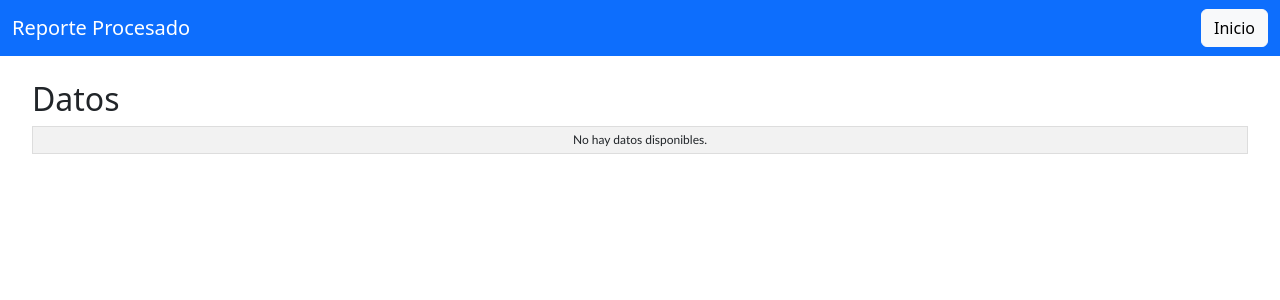
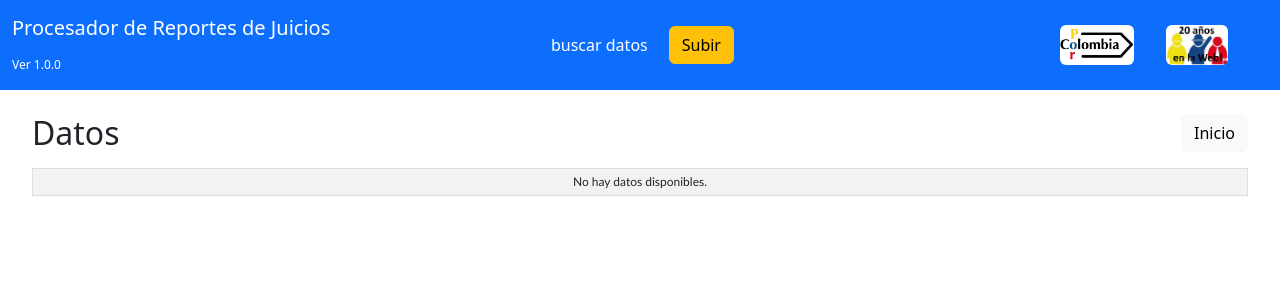
Before and after one commit to lhernandezs/caja, a Flask app: template templates/datos.html in a window 1280 px wide. Shown: the top 300 px of the page. Run offline with Flask 3, Linux system fonts and the light colour scheme; the template is opened without the code that fills it, so the values that code supplies are empty.

Commit message:
2C 29 ago 2025

```diff
--- a/app.py
+++ b/app.py
@@ -122,10 +122,10 @@ def view_datos(ficha):
     try:
         #OJO.. tener en cuenta que leerARchivo está colocando un directorio, debe mejorarse los parametros de este metodo en EntradaSalida
         dfDatos: pd.DataFrame = Entrada().getDataFrame(UPLOAD_FOLDER, f"{ficha}.xlsx", "Datos", columnas)
-        dfDatos.fillna("", inplace=True)
-        # OJO.. como mejorar la presentacion del DATAFRAME
-        # dfDatos['porEvaluar'] = dfDatos['porEvaluar'].round().astype(int)
-        # dfDatos.style.apply(color_rows, axis=1)
+        for col in dfDatos.columns:
+            dfDatos[col] = dfDatos[col].apply(
+            lambda x: '' if x == 0 or pd.isna(x) or x == '' else (int(x) if isinstance(x, (int, float)) and not isinstance(x, bool) and float(x).is_integer() else x)
+            )
     except Exception as e:
         session['error'].append(f"Error: no fue posible abrir la hoja 'Datos' del archivo {e}")
     return render_template("datos.html", dataFrame=dfDatos)
--- a/templates/base.html
+++ b/templates/base.html
@@ -1,25 +1,40 @@
 <!DOCTYPE html>
 <html lang="en">
     <head>
-        <meta charset="UTF-8">
-        <meta name="viewport" content="width=device-width, initial-scale=1.0">
-        <meta content="text/html">
-        <style type="text/css">
-            body, table { font-family: Arial, Helvetica, sans-serif; font-size: 10pt; line-height: 1.4em; }
-            th { text-align: center; color:#fff; background-color: #000;}
-        </style>
-        <title>Fichas Complementaria Virtual</title>
+        <meta charset="utf-8">
+        <title>Gestor de Archivos</title>
+        <link href="https://cdn.jsdelivr.net/npm/bootstrap@5.3.0/dist/css/bootstrap.min.css" rel="stylesheet">
+        <link href="{{ url_for('static', filename='css/app.css') }}" rel="stylesheet">
     </head>
     <body lang=ES>
-        <div class="center">
-            {% block texto %}
+        <nav class="navbar navbar-expand-lg navbar-dark bg-primary mb-4">
+            <div class="container-fluid">
+                <div class="row w-100 align-items-center">
+                    <div class="col-md-4 d-flex flex-column justify-content-center">
+                        <a class="navbar-brand" href="#">Procesador de Reportes de Juicios</a>
+                        <span class="navbar-text text-white" style="font-size: 0.75rem;">Ver 1.0.0</span>
+                    </div>
+                    <div class="col-md-4 d-flex align-items-center justify-content-center">
+                        <span class="navbar-text text-white me-3">
+                        </span>
+                        <form class="d-flex" method="post" enctype="multipart/form-data" action="{{ url_for('upload_datos') }}">
+                            <label for="fileUpload" class="form-control btn btn-primary mb-0 me-2" style="width:auto;">buscar datos</label>
+                            <input class="form-control visually-hidden" type="file" name="datos" id="fileUpload" required>
+                            <button class="btn btn-warning" type="submit">Subir</button>
+                        </form>
+                    </div>
+                    <div class="col-md-4 d-flex align-items-center justify-content-end">
+                        <span style="width: 1rem; display: inline-block;"></span>
+                        <img src="{{ url_for('static', filename='images/porcolombia.jpg') }}" alt="Por Colombia" class="img-fluid rounded me-3" style="height:40px;">
+                        <span style="width: 1rem; display: inline-block;"></span>
+                        <img src="{{ url_for('static', filename='images/spe20.jpg') }}" alt="Empleo" class="img-fluid rounded me-3" style="height:40px;">
+                    </div>
+                </div>
+            </div>
+        </nav>
+        <div>
+            {% block body %}
             {% endblock %}
-        </div>
-        <div>
-            <p>Reiteramos nuestro apoyo desde la Coordinación, por cualquier situación extraordinaria que se pueda presentar.</p>
-            <br>
-            <p>Atentamente,</p>
-            <br>
         </div>
     </body>
 </html>
--- a/templates/datos.html
+++ b/templates/datos.html
@@ -1,21 +1,16 @@
-<!doctype html>
-<html lang="es">
-    <head>
-        <meta charset="utf-8">
-        <title>Gestor de Archivos</title>
-        <link href="https://cdn.jsdelivr.net/npm/bootstrap@5.3.0/dist/css/bootstrap.min.css" rel="stylesheet">
-        <link href="{{ url_for('static', filename='css/app.css') }}" rel="stylesheet">
-    </head>
-    <body>
-        <nav class="navbar navbar-expand-lg navbar-dark bg-primary mb-4">
-            <div class="container-fluid">
-                <a class="navbar-brand" href="#">Reporte Procesado</a>
+{% extends "base.html" %}
+
+{% block body %}
+    <div class="d-flex justify-content-center">
+        <div class="mi-contenedor-ancho">
+            <div>
+                <div class="d-flex align-items-center mb-3">
+                    <h2 class="mb-0 me-3">Datos</h2>
+                    <div class="ms-auto">
                         <a class="btn btn-light" href="/">Inicio</a>
                     </div>
-        </nav>
-        <div class="d-flex justify-content-center">
-            <div class="mi-contenedor-ancho">
-            <h2>Datos</h2>
+                </div>
+            </div>
             <div class="table-responsive">
                 <table class="table table-striped table-bordered table-custom">
                     <thead>
```
Also changed, not shown: other parts of templates/datos.html (+18 -20 lines), templates/index.html (+12 -6 lines). Lines whose indentation alone changed are shown as unchanged.
